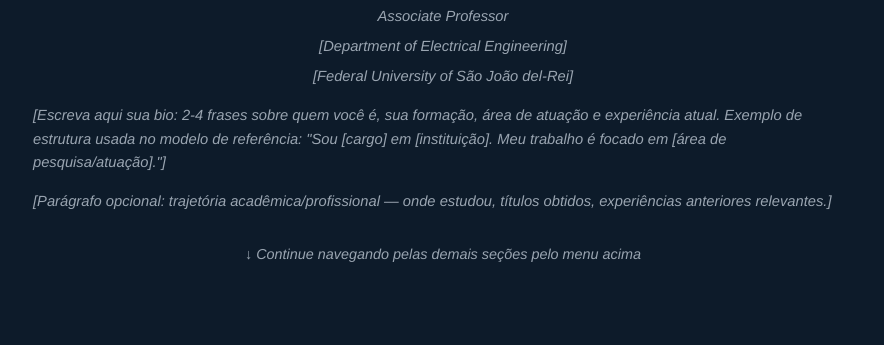
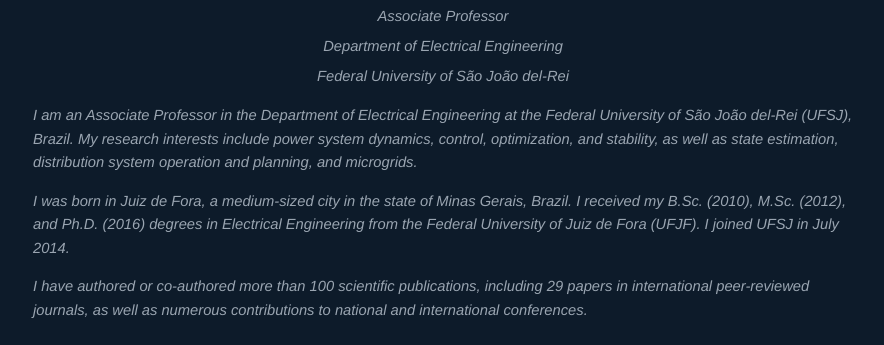
Before and after one commit to wesleyperesbr/wesleyperesbr.github.io, a plain HTML site: page index.html in a window 1280 px wide. Shown: the part 455-800 px from the top of the page, without its empty margins (197-1081 px from the left). Drawn offline with Linux system fonts and the light colour scheme.

Commit message:
index_21_06e.html

```diff
--- a/index.html
+++ b/index.html
@@ -37,19 +37,29 @@
     <img src="images/photo_peres.jpg" alt="Foto de perfil" class="profile-photo">
     <h1>Wesley Peres</h1>
     <p class="subtitle"><span class="placeholder">Associate Professor</span></p>
-    <p class="subtitle"><span class="placeholder">[Department of Electrical Engineering]</span></p>
-    <p class="subtitle"><span class="placeholder">[Federal University of São João del-Rei]</span></p>
+    <p class="subtitle"><span class="placeholder">Department of Electrical Engineering</span></p>
+    <p class="subtitle"><span class="placeholder">Federal University of São João del-Rei</span></p>
 
     <div class="bio">
       <p class="placeholder">
-        [Escreva aqui sua bio: 2-4 frases sobre quem você é, sua formação,
-        área de atuação e experiência atual. Exemplo de estrutura usada no
-        modelo de referência: "Sou [cargo] em [instituição]. Meu trabalho é
-        focado em [área de pesquisa/atuação]."]
+        I am an Associate Professor in the Department of Electrical Engineering at
+        the Federal University of São João del-Rei (UFSJ), Brazil.
+        My research interests include power system dynamics, control, optimization,
+        and stability, as well as state estimation, distribution system
+        operation and planning, and microgrids.
       </p>
+
       <p class="placeholder">
-        [Parágrafo opcional: trajetória acadêmica/profissional — onde estudou,
-        títulos obtidos, experiências anteriores relevantes.]
+        I was born in Juiz de Fora, a medium-sized city in the state of
+        Minas Gerais, Brazil. I received my B.Sc. (2010), M.Sc. (2012),
+        and Ph.D. (2016) degrees in Electrical Engineering from the Federal
+        University of Juiz de Fora (UFJF). I joined UFSJ in July 2014.
+      </p>
+
+      <p class="placeholder">
+       I have authored or co-authored more than 100 scientific publications,
+        including 29 papers in international peer-reviewed journals,
+        as well as numerous contributions to national and international conferences.
       </p>
     </div>
 
```
